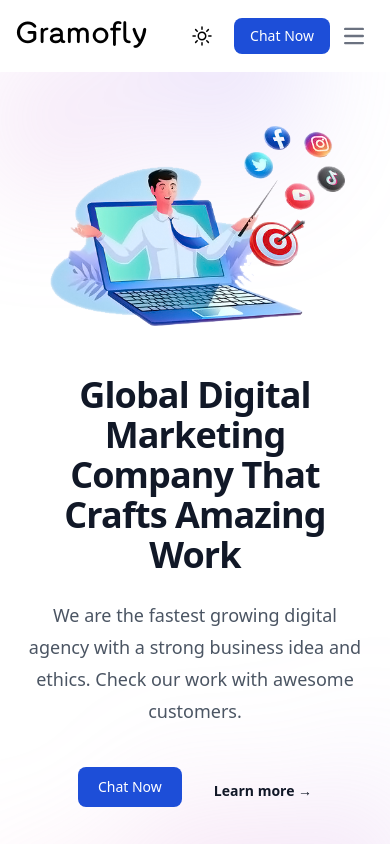
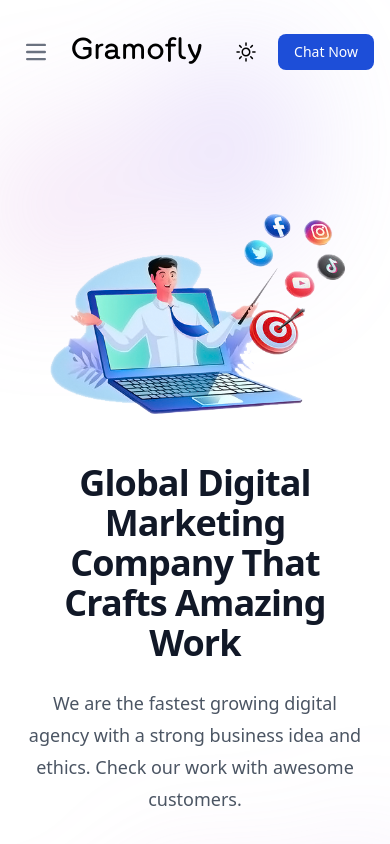
Before and after one commit to CodeByAmrit/gramofly, a website: page index.html in a window 390 px wide. Shown: the top 844 px of the page. Drawn offline with nearby package versions, Linux system fonts and the light colour scheme.

Commit message:
fix menu bar for mobile

```diff
--- a/index.html
+++ b/index.html
@@ -4,16 +4,22 @@
         <meta charset="UTF-8" />
         <meta name="viewport" content="width=device-width, initial-scale=1.0" />
         <title>Gramofly</title>
-        <!-- <script src="https://cdn.tailwindcss.com"></script> -->
+        <script src="https://cdn.tailwindcss.com"></script>
         <link rel="icon" type="image/x-icon"  href="/images/favicon.ico">
         <link rel="stylesheet" href="style.css">
         <link rel="stylesheet" href="custom.css">
     </head>
     <body class="dark:bg-gray-900">
-        <div class=" border-gray-200 dark:bg-gray-900 " >
+        <div class=" border-gray-200 dark:bg-gray-900 lg:mx-20" >
 
-            <nav class="bg-white dark:bg-gray-900 lg:shadow lg:rounded-3xl lg:mt-4 fixed top-0 w-full z-50">
+            <nav class="bg-white border-gray-200 dark:bg-gray-900  mt-4" style="background-color: rgb(255, 255, 255) !important;">
                 <div class="flex flex-wrap items-center justify-between max-w-screen-xl mx-auto p-4 dark:bg-gray-900" style="z-index: 1000;">
+                    <button data-collapse-toggle="mega-menu" type="button" class="z-50 inline-flex items-center p-2 w-10 h-10 justify-center text-sm text-gray-500 rounded-lg md:hidden hover:bg-gray-100 focus:outline-none focus:ring-2 focus:ring-gray-200 dark:text-gray-400 dark:hover:bg-gray-700 dark:focus:ring-gray-600" aria-controls="mega-menu" aria-expanded="false">
+                        <span class="sr-only">Open main menu</span>
+                        <svg class="w-5 h-5" aria-hidden="true" xmlns="http://www.w3.org/2000/svg" fill="none" viewBox="0 0 17 14">
+                            <path stroke="currentColor" stroke-linecap="round" stroke-linejoin="round" stroke-width="2" d="M1 1h15M1 7h15M1 13h15"/>
+                        </svg>
+                    </button>
                     <a href="/" class="flex items-center space-x-3 rtl:space-x-reverse " style="z-index: 1000;">
                         <!-- <img src="./images/text.svg" class="h-8" alt="Logo" /> -->
                         <span class=" self-center text-3xl tracking-wide CushyRegular whitespace-nowrap dark:text-white">Gramofly</span>
@@ -26,12 +32,7 @@
                           </button>
 
                         <a href="https://wa.me/918986404987" class="text-white bg-blue-700 hover:bg-blue-800 focus:ring-4 focus:ring-blue-300 font-medium rounded-lg text-sm px-4 py-2 md:px-5 md:py-2.5 dark:bg-blue-600 dark:hover:bg-blue-700 focus:outline-none dark:focus:ring-blue-800">Chat Now</a>
-                        <button data-collapse-toggle="mega-menu" type="button" class="inline-flex items-center p-2 w-10 h-10 justify-center text-sm text-gray-500 rounded-lg md:hidden hover:bg-gray-100 focus:outline-none focus:ring-2 focus:ring-gray-200 dark:text-gray-400 dark:hover:bg-gray-700 dark:focus:ring-gray-600" aria-controls="mega-menu" aria-expanded="false">
-                            <span class="sr-only">Open main menu</span>
-                            <svg class="w-5 h-5" aria-hidden="true" xmlns="http://www.w3.org/2000/svg" fill="none" viewBox="0 0 17 14">
-                                <path stroke="currentColor" stroke-linecap="round" stroke-linejoin="round" stroke-width="2" d="M1 1h15M1 7h15M1 13h15"/>
-                            </svg>
-                        </button>
+
                     </div>
                     <div id="mega-menu" style="z-index: 1000;" class="items-center justify-between hidden w-full md:flex md:w-auto md:order-1">
                         <ul class="flex flex-col mt-4 font-medium md:flex-row md:mt-0 md:space-x-8 rtl:space-x-reverse">
```
Also changed, not shown: style.css.
